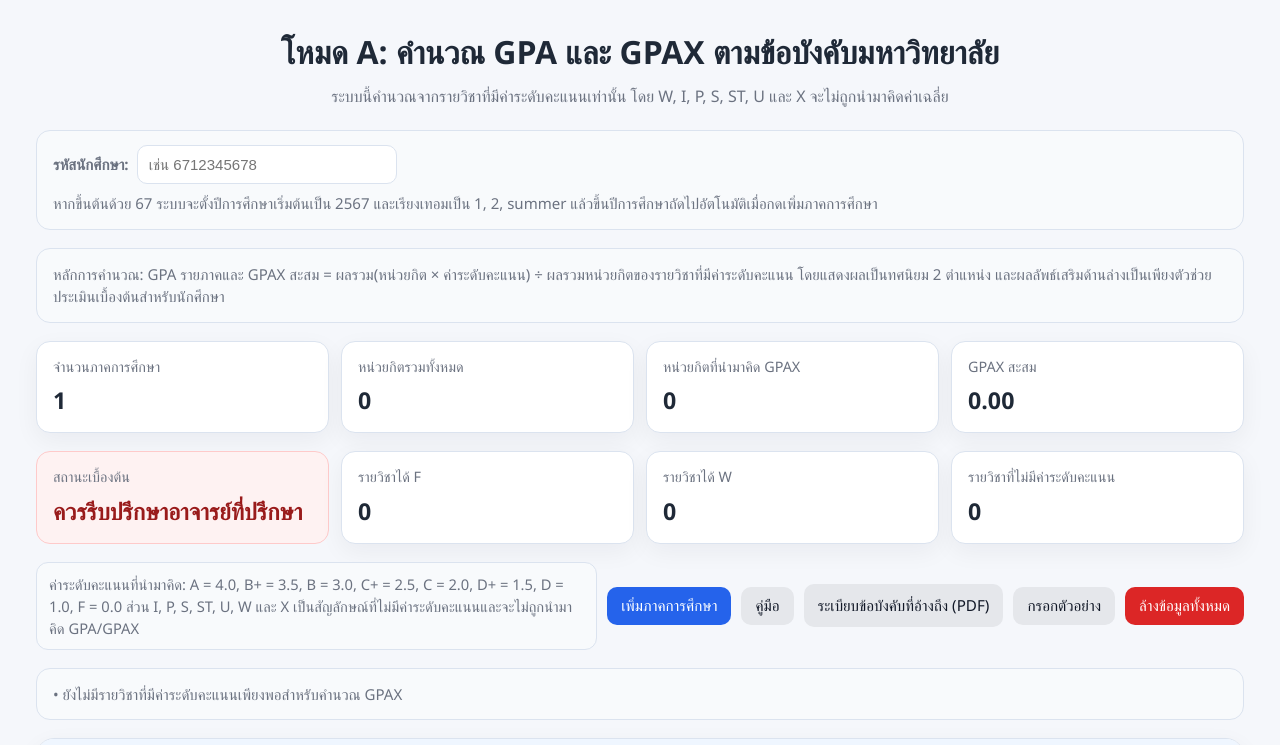
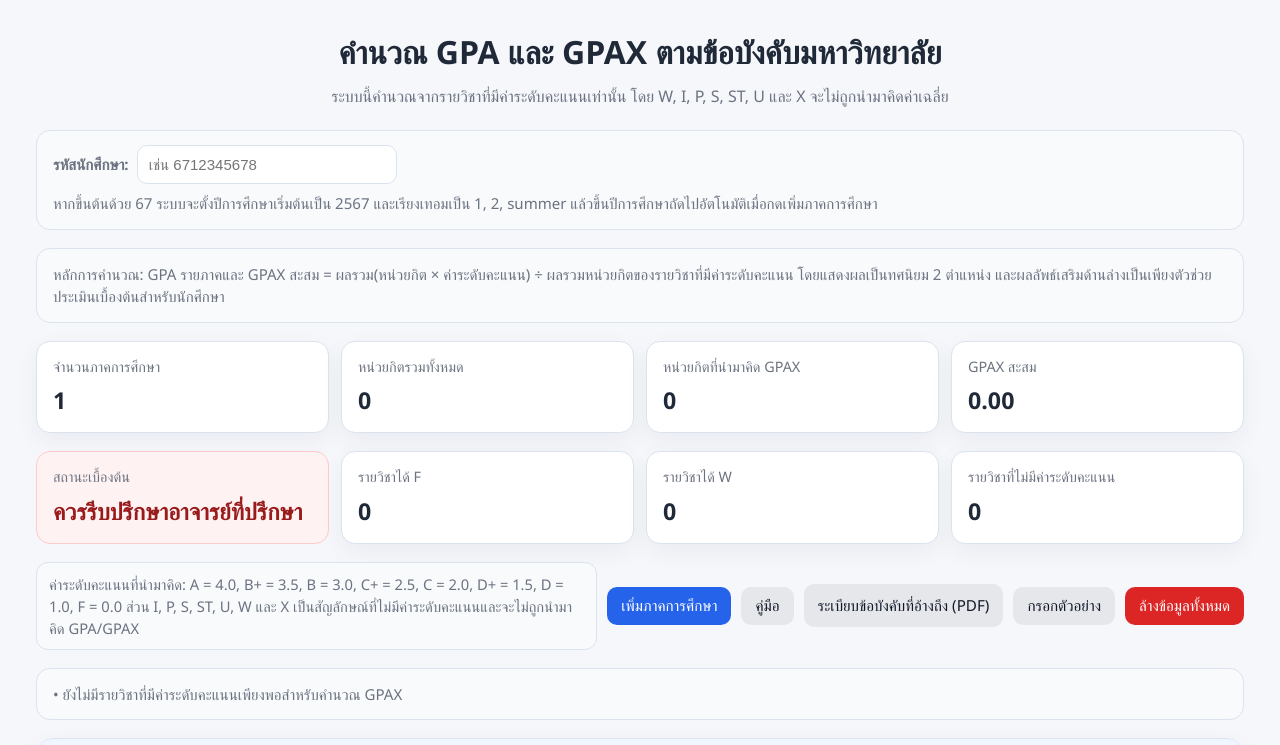
Before and after one commit to PoPoLab/Calculate-Grades, a plain HTML site: page index.html in a window 1280 px wide. Shown: the top 745 px of the page. Drawn offline with Linux system fonts and the light colour scheme.

Commit message:
Update index.html

```diff
--- a/index.html
+++ b/index.html
@@ -297,7 +297,7 @@
 <body>
   <div class="container">
     <div class="header">
-      <h1>โหมด A: คำนวณ GPA และ GPAX ตามข้อบังคับมหาวิทยาลัย</h1>
+      <h1>คำนวณ GPA และ GPAX ตามข้อบังคับมหาวิทยาลัย</h1>
       <p>ระบบนี้คำนวณจากรายวิชาที่มีค่าระดับคะแนนเท่านั้น โดย W, I, P, S, ST, U และ X จะไม่ถูกนำมาคิดค่าเฉลี่ย</p>
     </div>
 
```
